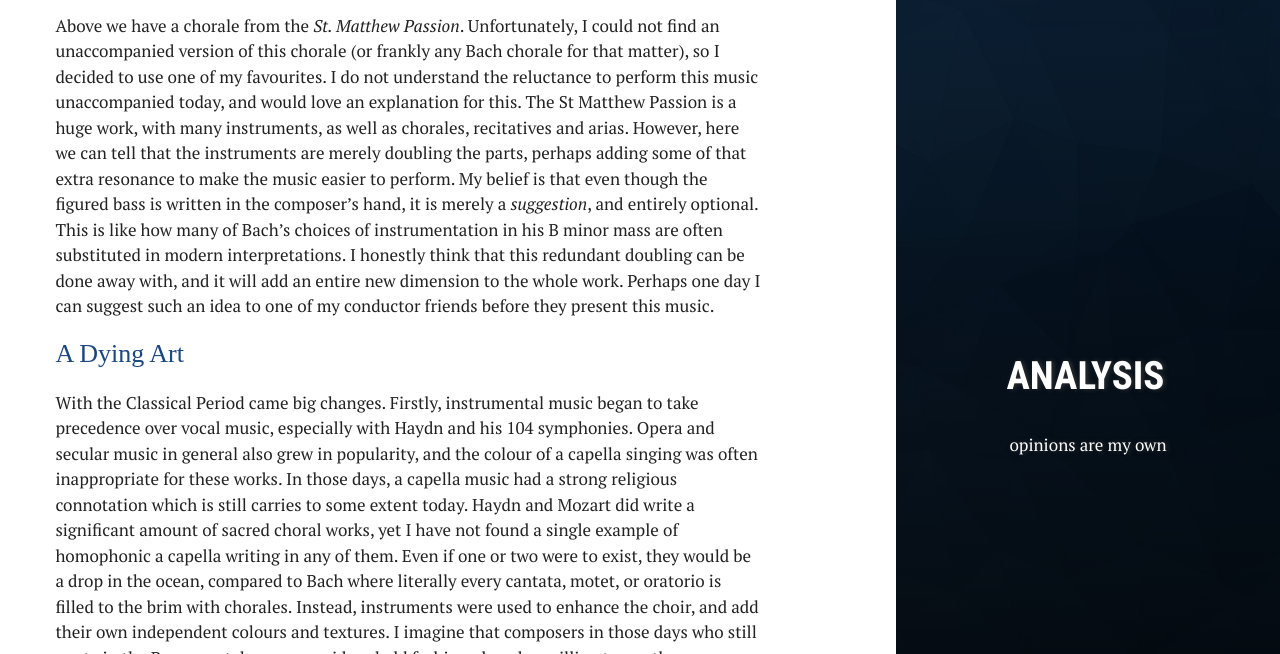
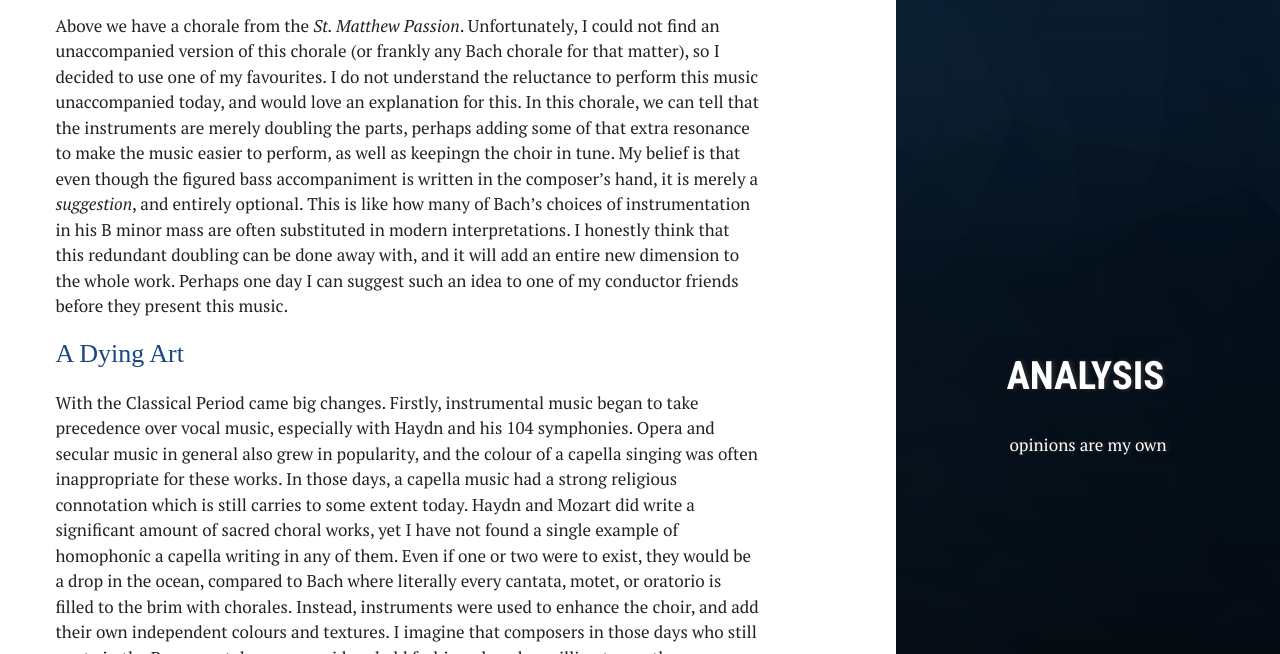
Before and after one commit to moke8198/moke8198.github.io, a Jekyll site: the page built from _posts/2017-08-27-A-History-Of-a-capella-Music.md, in a window 1280 px wide and 900 px high, scrolled down 1920 px, cut to the strip 246-900 px from the top of the window. Built offline with Jekyll 4.4.1, drawn with Linux system fonts in a browser that asks for light colours.

Commit message:
Update 2017-08-27-A-History-Of-a-capella-Music.md

```diff
--- a/_posts/2017-08-27-A-History-Of-a-capella-Music.md
+++ b/_posts/2017-08-27-A-History-Of-a-capella-Music.md
@@ -12,7 +12,7 @@ author: michael
 ---
 A capella singing has fascinated me for a long time. I think that the human voice is the purest instrument; and having unaccompanied music for the voice can produce some of the most beautiful sounds ever put to paper. However, it is very easy for a capella music to become boring, and it places a great burden on both the composer and the performers. Uninventive writing quickly causes the music to become stale, and slight intonation errors can ruin the sound of the entire piece. There is a mystical chorale sound, where the four voices are so perfectly in harmony that only a few singers can fill a concert hall. This sound is desperately and painstakingly sought by even the most professional choirs, and modern a capella groups settle for autotune to mimic this resonance. Yet, in my opinion there is a potential in this kind of music to paint colours that are truly unique. There is no better example of this is in one of the oldest pieces of music I know, the famous Allegri <i>Miserere</i>.
 
-<iframe width="560" height="315" src="https://www.youtube.com/embed/36Y_ztEW1NE" frameborder="50" allowfullscreen></iframe>
+<iframe width="560" height="315" src="https://www.youtube.com/embed/36Y_ztEW1NE" frameborder="0" allowfullscreen></iframe>
 
 There is a wonderful story that accompanies this piece of music. The Catholic Church had protected this setting of Psalm 51 from the public, and only three scores were in existence, and even they were mere approximations of the correct notes. The true secret the church was hiding was the technique of <i>abbellimenti</i>, or their style of ornamentation when singing the music. However, the Church could not prepare for the genius of a certain Wolfgang Amadeus Mozart, who at the age of fourteen transcribed the entire score purely from ear after two hearings. Unfortunately, the tradition of <i>abbellimenti</i> is lost in the modern practice of this music, which is performed from a very controversial score.
 
@@ -26,15 +26,15 @@ When looking to the Baroque period, instruments have reached a higher technologi
 
 Today, there are over 400 surviving Bach chorales with several more probably lost to the ages. Some of these are not for the voice (misleading title if you ask me), but are instead transcribed to be played on the organ or rarely the harpsichord. However, most of them involve a SATB choir as well as homophonic writing, in contrast to the polyphonic writing of the Renaissance. Roughly half of these are without accompaniment, while the rest have accompaniment written in figured bass. I consider this to be a technical limitation, as not every chapel was outfitted with a functional organ. However, because of this, whether the music is written with accompaniment or not, the choral part hand to function <i>alone</i>. The figured bass was usually just a direct doubling of the vocal parts in either case, without any extra flourishes or harmonisations. Hence, I still consider this to be a capella music, music that maintains its effect without accompaniment.
 
-<iframe width="560" height="315" src="https://www.youtube.com/embed/0jT3oKbsjs8" frameborder="50" allowfullscreen></iframe>
+<iframe width="560" height="315" src="https://www.youtube.com/embed/0jT3oKbsjs8" frameborder="0" allowfullscreen></iframe>
 
-Above we have a chorale from the <i>St. Matthew Passion</i>. Unfortunately, I could not find an unaccompanied version of this chorale (or frankly any Bach chorale for that matter), so I decided to use one of my favourites. I do not understand the reluctance to perform this music unaccompanied today, and would love an explanation for this. The St Matthew Passion is a huge work, with many instruments, as well as chorales, recitatives and arias. However, here we can tell that the instruments are merely doubling the parts, perhaps adding some of that extra resonance to make the music easier to perform. My belief is that even though the figured bass is written in the composer’s hand, it is merely a <i>suggestion</i>, and entirely optional. This is like how many of Bach’s choices of instrumentation in his B minor mass are often substituted in modern interpretations. I honestly think that this redundant doubling can be done away with, and it will add an entire new dimension to the whole work. Perhaps one day I can suggest such an idea to one of my conductor friends before they present this music.
+Above we have a chorale from the <i>St. Matthew Passion</i>. Unfortunately, I could not find an unaccompanied version of this chorale (or frankly any Bach chorale for that matter), so I decided to use one of my favourites. I do not understand the reluctance to perform this music unaccompanied today, and would love an explanation for this. In this chorale, we can tell that the instruments are merely doubling the parts, perhaps adding some of that extra resonance to make the music easier to perform, as well as keepingn the choir in tune. My belief is that even though the figured bass accompaniment is written in the composer’s hand, it is merely a <i>suggestion</i>, and entirely optional. This is like how many of Bach’s choices of instrumentation in his B minor mass are often substituted in modern interpretations. I honestly think that this redundant doubling can be done away with, and it will add an entire new dimension to the whole work. Perhaps one day I can suggest such an idea to one of my conductor friends before they present this music.
 
 <div class="header">A Dying Art</div>
 
 With the Classical Period came big changes. Firstly, instrumental music began to take precedence over vocal music, especially with Haydn and his 104 symphonies. Opera and secular music in general also grew in popularity, and the colour of a capella singing was often inappropriate for these works. In those days, a capella music had a strong religious connotation which is still carries to some extent today. Haydn and Mozart did write a significant amount of sacred choral works, yet I have not found a single example of homophonic a capella writing in any of them. Even if one or two were to exist, they would be a drop in the ocean, compared to Bach where literally every cantata, motet, or oratorio is filled to the brim with chorales. Instead, instruments were used to enhance the choir, and add their own independent colours and textures. I imagine that composers in those days who still wrote in the Baroque style were considered old fashioned, and unwilling to use the new instruments and colours available to them.
 
-<iframe width="560" height="315" src="https://www.youtube.com/embed/Clt5oVMApFw" frameborder="50" allowfullscreen></iframe>
+<iframe width="560" height="315" src="https://www.youtube.com/embed/Clt5oVMApFw" frameborder="0" allowfullscreen></iframe>
 
 Above is the Magnificat from Mozarts' <i>Vesperae solemnes de confessore</i>, and it is obviously different from the music we have heard so far. The orchestra and choir are equally important here, enjoying a symbiotic relationship. Also, there is a soloist who sings between the choral parts, as well as generally more complex and extensive instrumentation.
 
@@ -46,7 +46,7 @@ After this lull of about 50 years, Beethoven in his final years took an interest
 
 The <i>Missa Solemnis</i> was finished in 1823, when Beethoven was by most accounts completely deaf. This is my favourite work by Beethoven, yet it has not achieved the popularity of his symphonies and sonatas today. I will most likely make a post about this work someday, but for now I will briefly look at the last movement, the Agnus Dei. Of the 6 movements, I would say this one is the most modern, although the entire work looks to the future. It is both structurally and harmonically very advanced, and to some extent I think that it can only be poetic fate that such brilliance was dreamed up by someone destined never to hear it.
 
-<iframe width="560" height="315" src="https://www.youtube.com/embed/dDs6NJ037cs" frameborder="50" allowfullscreen></iframe>
+<iframe width="560" height="315" src="https://www.youtube.com/embed/dDs6NJ037cs" frameborder="0" allowfullscreen></iframe>
 
 <img src="https://moke8198.github.io/assets/images/choral2.png" alt="">
 
@@ -64,11 +64,11 @@ Certain Romantic composers also favoured this technique of a capella singing, wi
 
 <img src="https://moke8198.github.io/assets/images/choral4.png" alt="">
 
-<iframe width="560" height="315" src="https://www.youtube.com/embed/xJrn4W4OWv0" frameborder="50" allowfullscreen></iframe>
+<iframe width="560" height="315" src="https://www.youtube.com/embed/xJrn4W4OWv0" frameborder="0" allowfullscreen></iframe>
 
 There are many similarities to Beethoven here, the text is the same, and it is the same short phrases that are given the a capella treatment in the scope of a huge work. Actually, it is not too far removed from the <i>St Matthew Passion</i> previously discussed either. In that work, the chorale movements are interspersed between a whole variety of other types of music (arias, orchestral preludes etc.) and these big romantic works can to some degree be segmented into many smaller parts. For the next evolution of a capella music, we must look a few years ahead. Here we come full circle, as choral pieces are composed <i>entirely</i> without accompaniment; the same as in the Renaissance. Here we have another setting of the Agnus Dei, this time by Samuel Barber.
 
-<iframe width="560" height="315" src="https://www.youtube.com/embed/FOwRW8ee4S8" frameborder="50" allowfullscreen></iframe>
+<iframe width="560" height="315" src="https://www.youtube.com/embed/FOwRW8ee4S8" frameborder="0" allowfullscreen></iframe>
 
 Of course, this work is just a transcription of his Adagio for strings, and arguments can be made that it is merely a cash grab by the composer to secure additional profits from choirs around the world. However, there are some slight differences to the notes compared to the version for string orchestra, and of course the timbre and colour are completely different. Many people consider this music to be associated with death, especially with its frequent use in mass media, particularly in scenes of war or loss. In fact, the Adagio was played in Singapore at the state funeral of our ex-president S R Nathan. However, I think that this work represents life. Barber’s choice to set the music to the Agnus Dei text, which although about death, is more accurately a promise of eternal life after death. He could easily have set the music to a more tragic Requiem text, but instead chose to focus on a message of forgiveness and peace.
 
@@ -76,7 +76,7 @@ Of course, this work is just a transcription of his Adagio for strings, and argu
 
 I am not a big fan of a capella arrangements of pop music, although they are well liked among most young people and I do encourage the continuation of this tradition of music making. Here we have something more down my alley, an a capella transcription of the famous Nimrod from the <i>Enigma Variations</i> by Edward Elgar.
 
-<iframe width="560" height="315" src="https://www.youtube.com/embed/IwdeqVmXlHk" frameborder="50" allowfullscreen></iframe>
+<iframe width="560" height="315" src="https://www.youtube.com/embed/IwdeqVmXlHk" frameborder="0" allowfullscreen></iframe>
 
 Voces8 are a modern a capella group that primarily sings arrangements of classical music. Although I can’t agree with the use of autotune here to increase the resonance (much like how Bach and Beethoven used doubling to increase resonance!), this work is still very well performed. What strikes me is how the arrangement of a clearly Romantic work into this form, with a Latin text, makes it sound so much like Renaissance music. The words are set to the Communion of the Requiem Mass, which focuses on eternal light shining on the dead, another similarity to the music we have seen so far.
 
```
